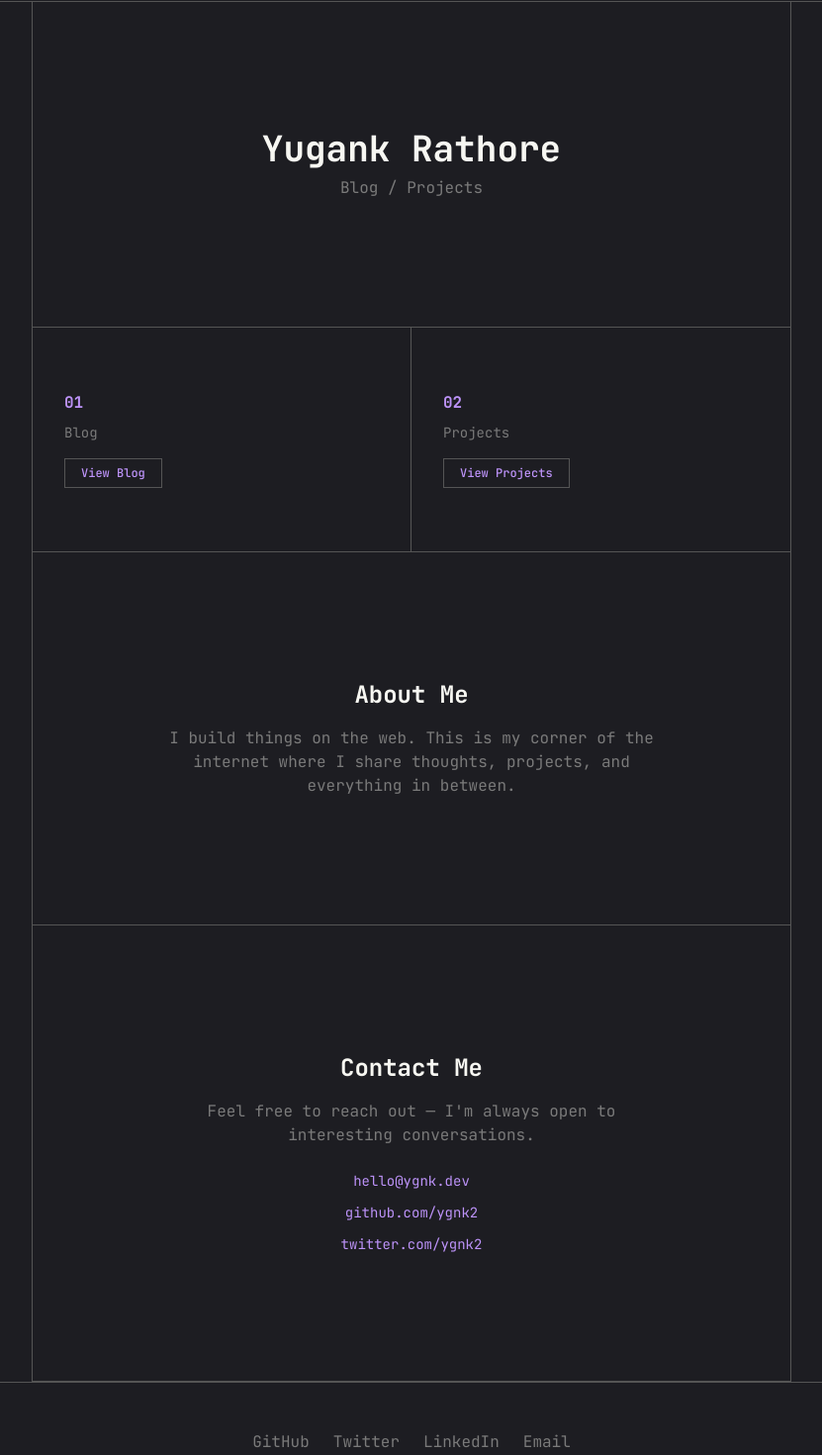
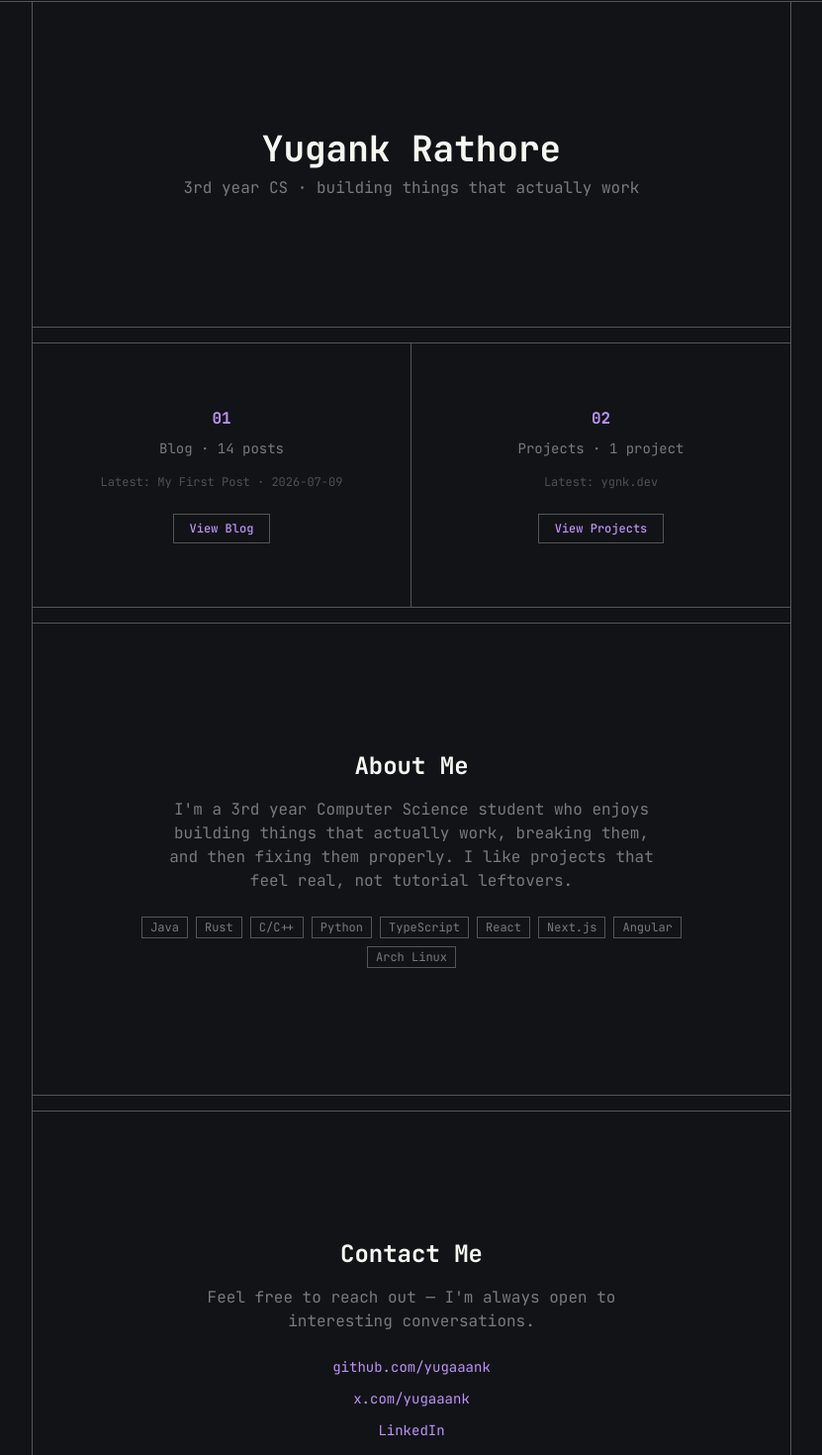
Before and after one commit to yugaaank/blog, a Next.js app: page / in a window 1280 px wide. Shown: the part 59-1529 px from the top of the page at 99% size, without its empty margins (224-1055 px from the left). Built offline with nearby package versions, Linux system fonts and the light colour scheme.

Commit message:
did some minor ui changes

```diff
--- a/app/blog/[slug]/page.tsx
+++ b/app/blog/[slug]/page.tsx
@@ -32,7 +32,7 @@ export default async function BlogPost({ params }: { params: Promise<{ slug: str
   );
 
   return (
-    <>
+    <div className="px-8">
       {content}
       {relatedProjects.length > 0 && (
         <div className="mt-8 border">
@@ -53,6 +53,6 @@ export default async function BlogPost({ params }: { params: Promise<{ slug: str
           </div>
         </div>
       )}
-    </>
+    </div>
   );
 }
--- a/app/blog/layout.tsx
+++ b/app/blog/layout.tsx
@@ -1,3 +1,3 @@
 export default function BlogLayout({ children }: { children: React.ReactNode }) {
-  return <main className="p-8 py-16">{children}</main>;
+  return <main className="py-16">{children}</main>;
 }
--- a/app/blog/page.tsx
+++ b/app/blog/page.tsx
@@ -92,8 +92,8 @@ export default function Blog() {
 
   return (
     <>
-      <h1 className="text-4xl font-bold">Blog</h1>
-      <p className="mt-2 text-muted">All posts</p>
+      <h1 className="px-8 text-4xl font-bold">Blog</h1>
+      <p className="mt-2 px-8 text-muted">All posts</p>
       <div className="mt-8 space-y-10">
         {grouped.map((section) => (
           <section key={section.key}>
--- a/app/components/Footer.tsx
+++ b/app/components/Footer.tsx
@@ -6,7 +6,7 @@ export default function Footer() {
         <div className="flex flex-col items-center gap-8 text-center">
           <div className="flex items-center gap-6 flex-wrap justify-center">
             <a
-              href="https://github.com/ygnk2"
+              href="https://github.com/yugaaank"
               target="_blank"
               rel="noopener noreferrer"
               className="text-muted hover:text-accent transition-colors"
@@ -14,15 +14,15 @@ export default function Footer() {
               GitHub
             </a>
             <a
-              href="https://twitter.com/ygnk2"
+              href="https://x.com/yugaaank"
               target="_blank"
               rel="noopener noreferrer"
               className="text-muted hover:text-accent transition-colors"
             >
-              Twitter
+              X
             </a>
             <a
-              href="https://linkedin.com/in/ygnk2"
+              href="https://www.linkedin.com/in/yugank-rathore-617614317"
               target="_blank"
               rel="noopener noreferrer"
               className="text-muted hover:text-accent transition-colors"
@@ -30,10 +30,12 @@ export default function Footer() {
               LinkedIn
             </a>
             <a
-              href="mailto:hello@ygnk.dev"
+              href="https://www.instagram.com/yugaaank"
+              target="_blank"
+              rel="noopener noreferrer"
               className="text-muted hover:text-accent transition-colors"
             >
-              Email
+              Instagram
             </a>
           </div>
 
--- a/app/globals.css
+++ b/app/globals.css
@@ -1,10 +1,10 @@
 @import "tailwindcss";
 
 @theme {
-  --color-bg: #1d1d22;
+  --color-bg: #121316;
   --color-fg: #f7f7f2;
   --color-muted: #7a7a7a;
-  --color-surface: #19191e;
+  --color-surface: #1a1b1f;
   --color-border: #555;
   --color-accent: #bd93f9;
   --color-pink: #ff79c6;
--- a/app/layout.tsx
+++ b/app/layout.tsx
@@ -7,7 +7,7 @@ import Footer from "@/app/components/Footer";
 const jetbrains = JetBrains_Mono({ subsets: ["latin"], display: "optional" });
 
 export const metadata: Metadata = {
-  title: "Blog",
+  title: "Yugank Rathore",
 };
 
 export default function RootLayout({ children }: { children: React.ReactNode }) {
@@ -15,8 +15,8 @@ export default function RootLayout({ children }: { children: React.ReactNode })
     <html lang="en" className={`${jetbrains.className} bg-bg text-fg`}>
       <body className="flex flex-col min-h-screen">
         <Navbar />
-        <main className="flex-1 px-[20%]">
-          <div className="border-x min-h-full">{children}</div>
+        <main className="flex-1 px-[20%] flex">
+          <div className="border-x flex-1">{children}</div>
         </main>
         <Footer />
       </body>
--- a/app/page.tsx
+++ b/app/page.tsx
@@ -1,63 +1,109 @@
 import Link from "next/link";
+import { posts } from "@/app/blog/posts";
+import { projects } from "@/app/projects/projects";
 
 export default function Home() {
+  const sortedPosts = [...posts].sort((a, b) => b.date.localeCompare(a.date));
+  const latestPost = sortedPosts[0];
+  const latestProject = [...projects].sort((a, b) => b.date.localeCompare(a.date))[0];
+
   return (
     <main>
-      <section className="flex flex-col items-center justify-center border-b p-16 py-32">
-        <h1 className="text-4xl font-bold">Yugank Rathore </h1>
-        <p className="mt-2 text-muted">Blog / Projects</p>
+      <section className="border-b">
+        <div className="flex flex-col items-center justify-center px-16 py-32">
+          <h1 className="text-4xl font-bold">Yugank Rathore</h1>
+          <p className="mt-2 text-muted">3rd year CS · building things that actually work</p>
+        </div>
       </section>
+      <div className="h-4 border-b" />
       <section className="grid grid-cols-2 border-b">
-        <Link href="/blog" className="border-r p-8 py-16 transition hover:bg-surface">
+        <Link href="/blog" className="flex flex-col items-center justify-center text-center border-r p-8 py-16 transition hover:bg-surface">
           <h2 className="font-bold text-accent">01</h2>
-          <p className="mt-2 text-sm text-muted">Blog</p>
-          <span className="mt-4 inline-block border border-accent px-4 py-1.5 text-xs font-medium text-accent transition hover:bg-accent hover:text-bg">
+          <p className="mt-2 text-sm text-muted">Blog · {posts.length} posts</p>
+          {latestPost && (
+            <p className="mt-4 text-xs text-muted/60">
+              Latest: {latestPost.title} · {latestPost.date}
+            </p>
+          )}
+          <span className="mt-6 inline-block border border-accent px-4 py-1.5 text-xs font-medium text-accent transition hover:bg-accent hover:text-bg">
             View Blog
           </span>
         </Link>
-        <Link href="/projects" className="p-8 py-16 transition hover:bg-surface">
+        <Link href="/projects" className="flex flex-col items-center justify-center text-center p-8 py-16 transition hover:bg-surface">
           <h2 className="font-bold text-accent">02</h2>
-          <p className="mt-2 text-sm text-muted">Projects</p>
-          <span className="mt-4 inline-block border border-accent px-4 py-1.5 text-xs font-medium text-accent transition hover:bg-accent hover:text-bg">
+          <p className="mt-2 text-sm text-muted">Projects · {projects.length} project{projects.length !== 1 ? 's' : ''}</p>
+          {latestProject && (
+            <p className="mt-4 text-xs text-muted/60">
+              Latest: {latestProject.title}
+            </p>
+          )}
+          <span className="mt-6 inline-block border border-accent px-4 py-1.5 text-xs font-medium text-accent transition hover:bg-accent hover:text-bg">
             View Projects
           </span>
         </Link>
       </section>
-      <section className="flex flex-col items-center justify-center border-b p-16 py-32">
+      <div className="h-4 border-b" />
+      <section className="border-b">
+        <div className="flex flex-col items-center justify-center px-16 py-32">
           <h2 className="text-2xl font-bold">About Me</h2>
           <p className="mt-4 max-w-lg text-center text-muted">
-          I build things on the web. This is my corner of the internet where I
-          share thoughts, projects, and everything in between.
+            I&apos;m a 3rd year Computer Science student who enjoys building things that actually work,
+            breaking them, and then fixing them properly. I like projects that feel real, not tutorial leftovers.
           </p>
+          <div className="mt-6 flex flex-wrap justify-center gap-2 text-xs text-muted">
+            <span className="border px-2 py-0.5">Java</span>
+            <span className="border px-2 py-0.5">Rust</span>
+            <span className="border px-2 py-0.5">C/C++</span>
+            <span className="border px-2 py-0.5">Python</span>
+            <span className="border px-2 py-0.5">TypeScript</span>
+            <span className="border px-2 py-0.5">React</span>
+            <span className="border px-2 py-0.5">Next.js</span>
+            <span className="border px-2 py-0.5">Angular</span>
+            <span className="border px-2 py-0.5">Arch Linux</span>
+          </div>
+        </div>
       </section>
-      <section className="flex flex-col items-center justify-center border-b p-16 py-32">
+      <div className="h-4 border-b" />
+      <section className="border-b">
+        <div className="flex flex-col items-center justify-center px-16 py-32">
           <h2 className="text-2xl font-bold">Contact Me</h2>
           <p className="mt-4 max-w-lg text-center text-muted">
             Feel free to reach out — I&apos;m always open to interesting conversations.
           </p>
           <div className="mt-6 flex flex-col items-center gap-3 text-sm">
             <a
-            href="mailto:hello@ygnk.dev"
-            className="text-accent hover:underline"
-          >
-            hello@ygnk.dev
-          </a>
-          <a
-            href="https://github.com/ygnk2"
+              href="https://github.com/yugaaank"
               target="_blank"
               rel="noopener noreferrer"
               className="text-accent hover:underline"
             >
-            github.com/ygnk2
+              github.com/yugaaank
             </a>
             <a
-            href="https://twitter.com/ygnk2"
+              href="https://x.com/yugaaank"
               target="_blank"
               rel="noopener noreferrer"
               className="text-accent hover:underline"
             >
-            twitter.com/ygnk2
+              x.com/yugaaank
             </a>
+            <a
+              href="https://www.linkedin.com/in/yugank-rathore-617614317"
+              target="_blank"
+              rel="noopener noreferrer"
+              className="text-accent hover:underline"
+            >
+              LinkedIn
+            </a>
+            <a
+              href="https://yugank.vercel.app"
+              target="_blank"
+              rel="noopener noreferrer"
+              className="text-accent hover:underline"
+            >
+              yugank.vercel.app
+            </a>
+          </div>
         </div>
       </section>
     </main>
--- a/app/projects/page.tsx
+++ b/app/projects/page.tsx
@@ -3,9 +3,9 @@ import { projects } from "./projects";
 
 export default function Projects() {
   return (
-    <div className="p-8 py-16">
-      <h1 className="text-4xl font-bold">Projects</h1>
-      <p className="mt-2 text-muted">Things I&apos;ve built</p>
+    <div className="py-16">
+      <h1 className="px-8 text-4xl font-bold">Projects</h1>
+      <p className="mt-2 px-8 text-muted">Things I&apos;ve built</p>
       <div className="mt-8 divide-y divide-border border-b">
         {projects.map((project) => (
           <Link
--- a/app/projects/projects.ts
+++ b/app/projects/projects.ts
@@ -23,7 +23,7 @@ export const projects: Project[] = [
     description:
       "This very website. A digital garden, portfolio, and technical blog built from scratch with Next.js 16, Tailwind CSS v4, and MDX. Features structural border-based design, Dracula-inspired dark theme, and a timeline-organized blog.",
     techStack: ["Next.js 16", "React 19", "TypeScript", "Tailwind CSS v4", "MDX"],
-    github: "https://github.com/ygnk2/blog",
+    github: "https://github.com/yugaaank/blog",
     date: "2026-07-01",
     tags: ["web", "react", "nextjs"],
     relatedPosts: ["my-first-post", "midweek-thoughts"],
```
Lines whose indentation alone changed are shown as unchanged.
